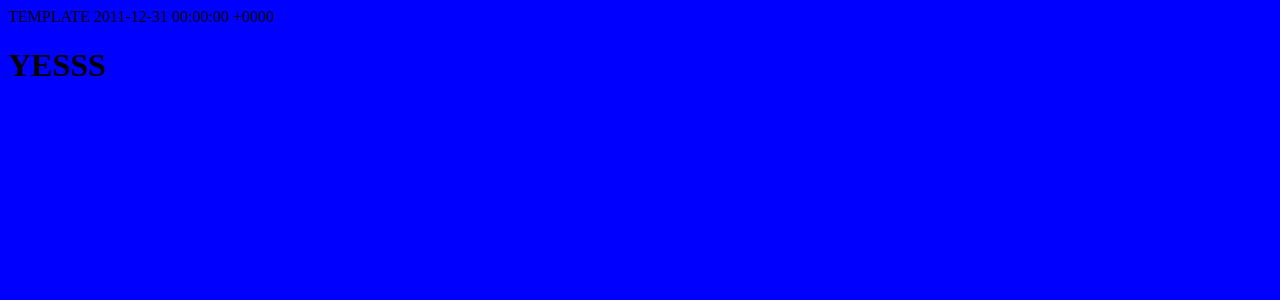
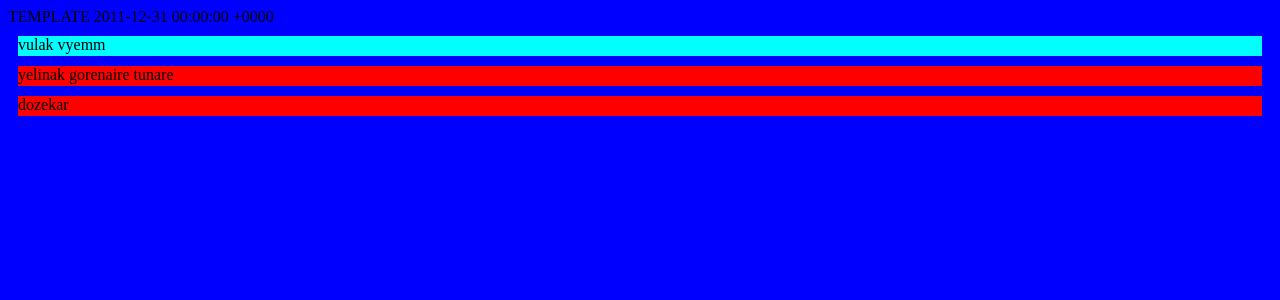
Before and after one commit to p99kills/p99kills.github.io, a Jekyll site: the page built from _posts/2011-12-31-tot-quake.md, in a window 1280 px wide. Shown: the top 300 px of the page. Built offline with Jekyll 4.4.1, drawn with Linux system fonts in a browser that asks for light colours.

Commit message:
Update 2011-12-31-tot-quake.md

```diff
--- a/_posts/2011-12-31-tot-quake.md
+++ b/_posts/2011-12-31-tot-quake.md
@@ -3,6 +3,27 @@ layout: post
 title:  "Test of Tactics QUAKE"
 ---
 
-<div>
-  <h1>YESSS</h1>
-</div>
+<kills>
+  <guild name="riot">
+    <kill name="vulak"/>
+    <kill name="vyemm">
+      <contested>
+        <vs name="kwsm" />
+      </contested>
+    </kill>
+  </guild>
+  <guild name="kwsm">
+    <kill name="yelinak"/>
+    <kill name="gorenaire"/>
+    <kill name="tunare">
+      <loot> <item name="earring"/> </loot>
+    </kill>
+  </guild>
+  <guild name="vanquish">
+    <kill name="dozekar">
+      <contested>
+        <vs name="kwsm" />
+      </contested>
+    </kill>
+  </guild>
+</kills>
```
